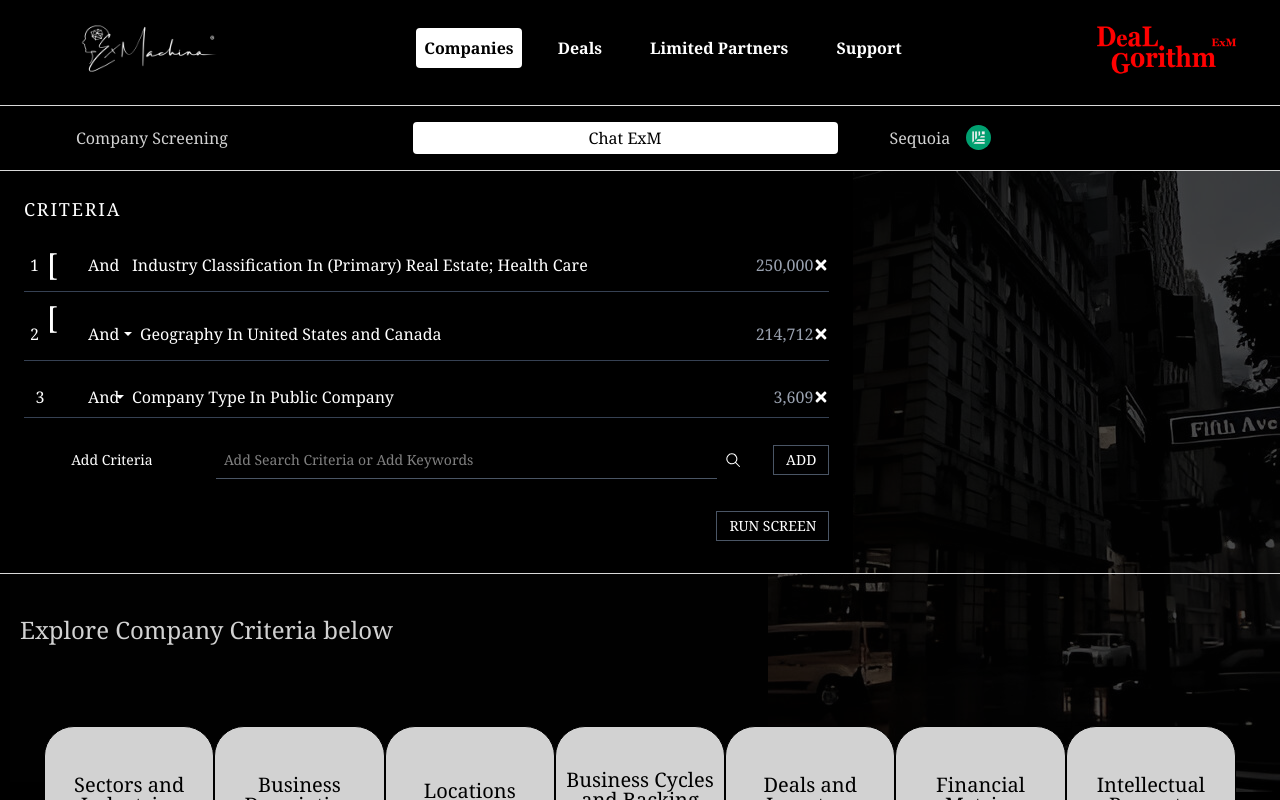
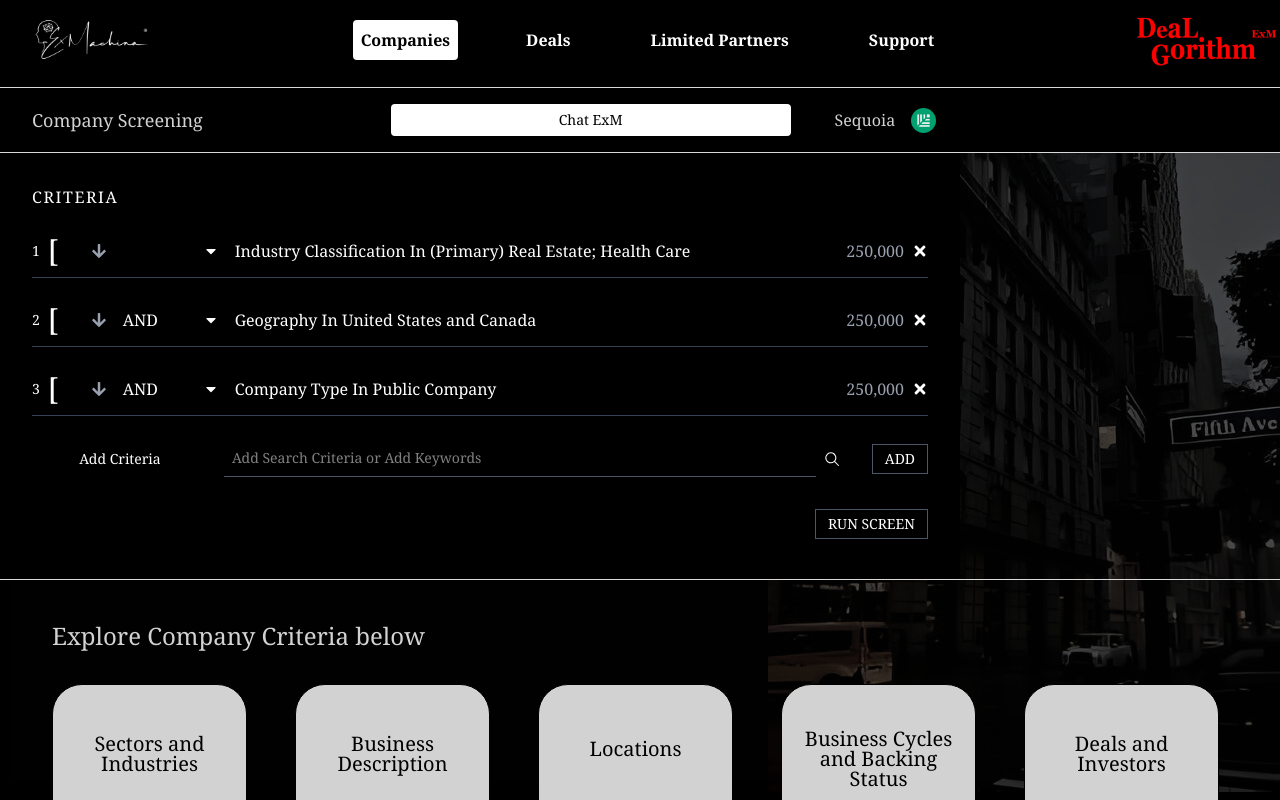
Before and after one commit to hamadhussain/NextJs-UI, a Next.js app: page /MainRenderer in a window 1280 px wide. Shown: the top 800 px of the page. Built offline with nearby package versions, Linux system fonts and the light colour scheme.

Commit message:
fix styling

```diff
--- a/src/app/Boxes/page.jsx
+++ b/src/app/Boxes/page.jsx
@@ -1,38 +1,42 @@
-'use client';
-import React from 'react';
+"use client";
+import React from "react";
 import { IoEarth } from "react-icons/io5";
-import Image from 'next/image';
+import Image from "next/image";
 
 const BoxGrid = () => {
   const boxes = [
-    { img: '/Boxes/logo1.png', text: 'Sectors and Industries' },
-    { img: '/Boxes/logo2.png', text: 'Business Description' },
-    { img: '/Boxes/logo3.png', text: 'Locations' },
-    { img: '/Boxes/logo4.png', text: 'Business Cycles and Backing Status' },
-    { img: '/Boxes/logo5.png', text: 'Deals and Investors' },
-    { img: '/Boxes/logo6.png', text: 'Financial Metrics' },
-    { img: '/Boxes/logo7.png', text: 'Intellectual Property' },
-
+    { img: "/Boxes/logo1.png", text: "Sectors and Industries" },
+    { img: "/Boxes/logo2.png", text: "Business Description" },
+    { img: "/Boxes/logo3.png", text: "Locations" },
+    { img: "/Boxes/logo4.png", text: "Business Cycles and Backing Status" },
+    { img: "/Boxes/logo5.png", text: "Deals and Investors" },
+    { img: "/Boxes/logo6.png", text: "Financial Metrics" },
+    { img: "/Boxes/logo7.png", text: "Intellectual Property" },
   ];
 
   return (
+    <div className="borderColorUp ">
+      <p className="mx-8 text-2xl">Explore Company Criteria below</p>
 
-  <>
-    <p className=' borderColorUp text-2xl'>Explore Company Criteria below</p>
-
-<div className="box-grid-container my-10">
+      <div className="flex gap-12 items-center flex-wrap p-8">
         {boxes.map((box, index) => (
           <div key={index} className="box-grid-box">
             <p className="box-grid-text text-center px-2">{box.text}</p>
             {index === 2 ? (
               <IoEarth size={90} color="rgba(0, 0, 0, 1)" />
             ) : (
-        <Image src={box.img} alt={`Box ${index + 1}`} className="box-grid-image" width={100} height={100} />
+              <Image
+                src={box.img}
+                alt={`Box ${index + 1}`}
+                className="box-grid-image"
+                width={100}
+                height={100}
+              />
             )}
           </div>
         ))}
       </div>
-  </>
+    </div>
   );
 };
 
--- a/src/app/CompanyScreening/page.jsx
+++ b/src/app/CompanyScreening/page.jsx
@@ -3,12 +3,13 @@ import React from "react";
 
 const Companies = () => {
   return (
-    <div className="flex  justify-between p-3 items-center borderColor">
-      <p className=" relative left-16">Company Screening</p>
-      <div className="flex  justify-center items-center gap-4 ">
-         <p className=" px-44 py-1 border-4 bg-white relative -left-8 text-black rounded-lg">Chat ExM
-         </p>
-        <div className="flex  justify-center items-center gap-4">
+    <div className="flex justify-between py-3 px-8 items-center borderColor">
+      <p className="text-lg ">Company Screening</p>
+      <div className="flex  justify-center items-center gap-2 ">
+        <button className="h-10 px-42 text-sm border-4 bg-white relative -left-8 text-black rounded-lg">
+          Chat ExM
+        </button>
+        <div className="flex justify-center items-center gap-4 mr-24">
           Sequoia
           <Image
             src="/leaf.jpeg"
@@ -16,7 +17,7 @@ const Companies = () => {
             className="rounded-full"
             width={25}
             height={50}
-          />{" "}
+          />
         </div>
       </div>
       <div></div>
--- a/src/app/Criteria/page.jsx
+++ b/src/app/Criteria/page.jsx
@@ -127,30 +127,10 @@
 //   );
 // }
 
-
-
-
-
-
-
-
-
-
-
-
-
-
-
-
-
-
 "use client";
 import { useState } from "react";
-import { FaTimes } from "react-icons/fa";
+import { FaArrowDown, FaCaretDown, FaTimes } from "react-icons/fa";
 import { GoSearch } from "react-icons/go";
-import { IoMdArrowDropdown } from "react-icons/io";
-import { RiArrowUpDownLine } from "react-icons/ri";
-import { HiArrowSmallDown, HiArrowUp } from "react-icons/hi2";
 
 export default function Home() {
   const [newCriteria, setNewCriteria] = useState("");
@@ -160,30 +140,16 @@ export default function Home() {
   };
 
   return (
-    <div className="bg-black p-6 space-y-4 w-2/3 text-white">
-      <h2 className="text-lg tracking-widest mb-4">CRITERIA</h2>
+    <div className="bg-black p-8 space-y-4 w-3/4 text-white">
+      <h2 className="tracking-widest mb-4">CRITERIA</h2>
 
       {/* Row 1 */}
-      <div className="flex items-center border-b border-gray-700 py-2">
-        <div className="w-8 flex justify-center items-center">
-          <span>1</span>
-          <p className="relative text-3xl font-medium left-2">{"["}</p>
-        </div>
-        <div className="w-12 flex items-center gap-6 relative left-2">
-          <HiArrowSmallDown />
-          <span>And</span>
-        </div>
-        <div className="flex-1 px-7">
-          <span>Industry Classification In (Primary) Real Estate; Health Care</span>
-        </div>
-        <div className="w-1/4 flex justify-end items-center">
-          <span className="text-gray-400">250,000</span>
-          <FaTimes className="cursor-pointer" onClick={() => removeItem(1)} />
-        </div>
-      </div>
+      {Array.from({ length: 3 }, (x, i) => (
+        <CriteriaRow key={i} index={i + 1} />
+      ))}
 
       {/* Row 2 */}
-      <div className="flex items-center border-b border-gray-700 py-2">
+      {/* <div className="flex items-center border-b border-gray-700 py-2">
         <div className="w-8 flex justify-center items-center">
           <span>2</span>
           <p className="relative -top-4 text-3xl font-medium left-2">{"["}</p>
@@ -202,10 +168,10 @@ export default function Home() {
           <span className="text-gray-400">214,712</span>
           <FaTimes className="cursor-pointer" onClick={() => removeItem(2)} />
         </div>
-      </div>
+      </div> */}
 
       {/* Row 3 */}
-      <div className="flex items-center border-b border-gray-700 py-2">
+      {/* <div className="flex items-center border-b border-gray-700 py-2">
         <div className="w-8 flex justify-center items-center">
           <span>3</span>
         </div>
@@ -223,7 +189,7 @@ export default function Home() {
           <span className="text-gray-400">3,609</span>
           <FaTimes className="cursor-pointer" onClick={() => removeItem(3)} />
         </div>
-      </div>
+      </div> */}
 
       {/* Add Criteria */}
       <div className="flex items-center py-2">
@@ -239,14 +205,55 @@ export default function Home() {
           <GoSearch />
         </div>
         <div className="pl-4">
-          <button className="border border-gray-600 px-3 py-1 text-sm">ADD</button>
+          <button className="border border-gray-600 px-3 py-1 text-sm">
+            ADD
+          </button>
         </div>
       </div>
 
       {/* Run Button */}
       <div className="flex justify-end py-2">
-        <button className="border border-gray-600 px-3 py-1 text-sm">RUN SCREEN</button>
+        <button className="border border-gray-600 px-3 py-1 text-sm">
+          RUN SCREEN
+        </button>
       </div>
     </div>
   );
 }
+
+function CriteriaRow({ index, removeItem }) {
+  const criterions = [
+    "Industry Classification In (Primary) Real Estate; Health Care",
+    "Geography In United States and Canada",
+    "Company Type In Public Company",
+  ];
+
+  return (
+    <div className="flex items-center border-b border-gray-700 py-2 gap-8">
+      <div className="flex items-center gap-2 text-3xl ">
+        <span className="text-sm">{index}</span>
+        <p className="font-medium">{"["}</p>
+      </div>
+      <div className="flex items-center gap-4">
+        <FaArrowDown className="text-gray-400" />
+        <span className="w-5">{index === 1 ? "" : "AND"}</span>
+      </div>
+      <div className="relative inline-block gap-2 px-7">
+        <FaCaretDown className="top-1 absolute pointer-events-none" />
+        <select defaultValue={criterions[index -1]} className="appearance-none pl-8 bg-none">
+          {criterions.map((criterion, i) => (
+            <option className="text-black" key={i} value={criterion}>
+              {criterion}
+            </option>
+          ))}
+        </select>
+      </div>
+      <div className="grow flex gap-2 justify-end items-center">
+        <span className="text-gray-400">250,000</span>
+        <button onClick={() => removeItem(1)}>
+          <FaTimes />
+        </button>
+      </div>
+    </div>
+  );
+}
--- a/src/app/Navbar/page.jsx
+++ b/src/app/Navbar/page.jsx
@@ -3,14 +3,15 @@ import React from "react";
 
 const Navbar = () => {
   return (
-    <div className=" flex justify-between items-center px-10  borderColor">
+    <div className="h-24 flex justify-between items-center borderColor">
       <Image
         src="/firstlogo.png"
         alt={`Image`}
-        width={200}
-        height={100}
+        width={1920}
+        height={1080}
+        className="h-full w-min object-scale-down"
       />
-      <div className="flex justify-center items-center gap-4 text-white font-bold">
+      <div className="flex justify-center items-center gap-12 text-white font-bold">
         <p className=" px-2 py-2 border-4 bg-white text-black rounded-lg">Companies</p>
         <p className=" px-4">Deals</p>
         <p className=" px-4">Limited Partners</p>
```
Also changed, not shown: 1 other file (tests, documents, lock files or other folders). Lines whose indentation alone changed are shown as unchanged.
